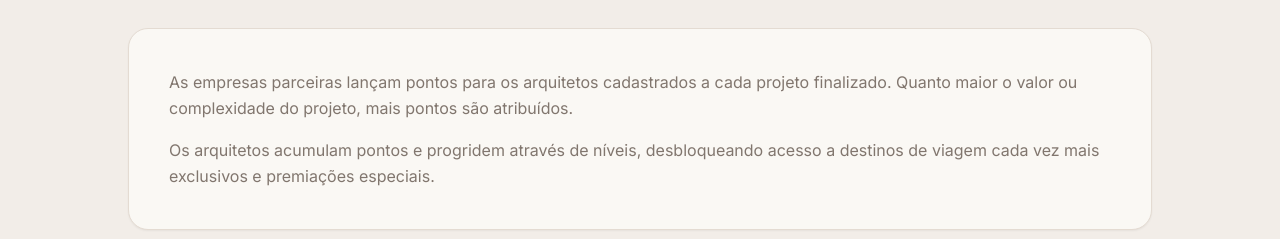
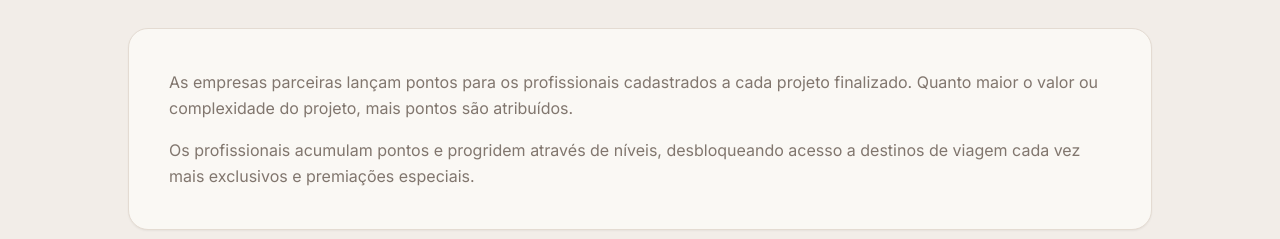
Before and after one commit to maickrabelo/architect-loyalty-hub, a React (Vite) app: page /sobre in a window 1280 px wide. Shown: the part 621-860 px from the top of the page. Built offline with nearby package versions, Linux system fonts and the light colour scheme; the HTML template or start-up script is replaced by a standard one.

Commit message:
Changes
Co-authored-by: maickrabelo <208476331+maickrabelo@users.noreply.github.com>

```diff
--- a/src/pages/About.tsx
+++ b/src/pages/About.tsx
@@ -46,12 +46,13 @@ const About = () => {
             <h2 className="text-display text-4xl mb-8 text-foreground">A mecânica do programa</h2>
             <Card className="bg-card border border-border rounded-[1.25rem] p-10">
               <p className="text-base text-muted-foreground leading-relaxed mb-4">
-                As empresas parceiras lançam pontos para os arquitetos cadastrados a cada projeto finalizado.
+                As empresas parceiras lançam pontos para os profissionais cadastrados a cada projeto finalizado.
                 Quanto maior o valor ou complexidade do projeto, mais pontos são atribuídos.
               </p>
               <p className="text-base text-muted-foreground leading-relaxed">
-                Os arquitetos acumulam pontos e progridem através de níveis, desbloqueando acesso a destinos
+                Os profissionais acumulam pontos e progridem através de níveis, desbloqueando acesso a destinos
                 de viagem cada vez mais exclusivos e premiações especiais.
+
               </p>
             </Card>
           </section>
```
